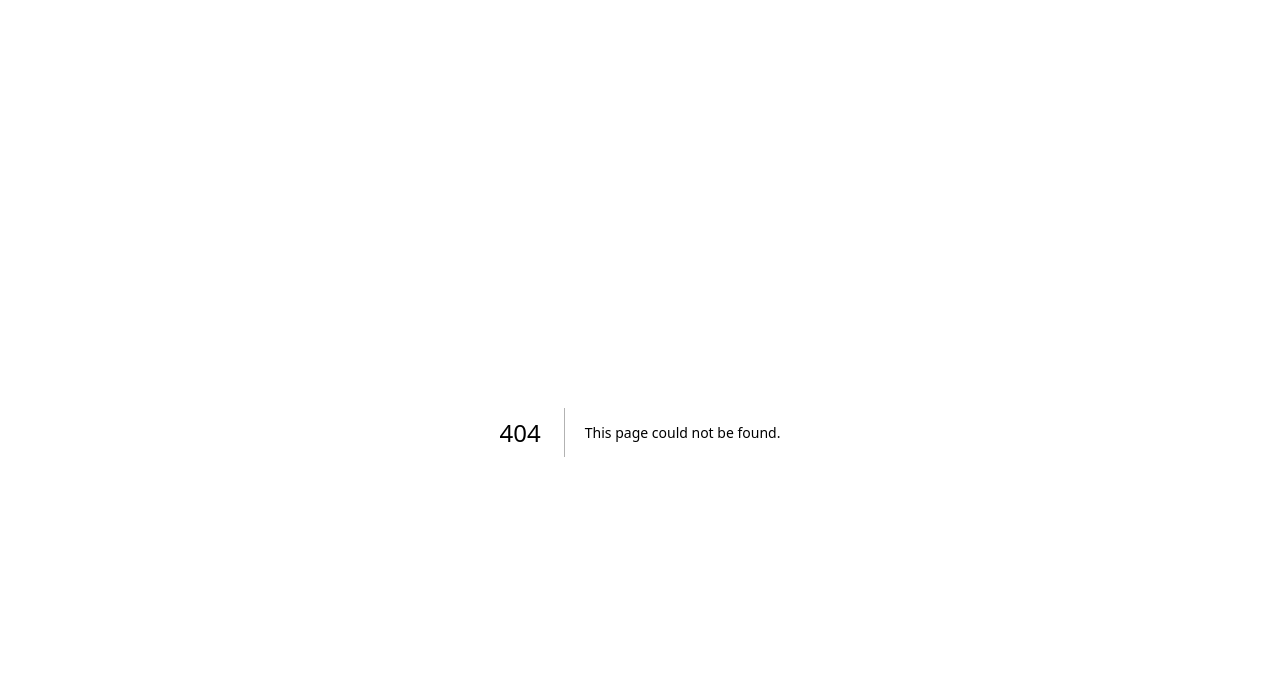
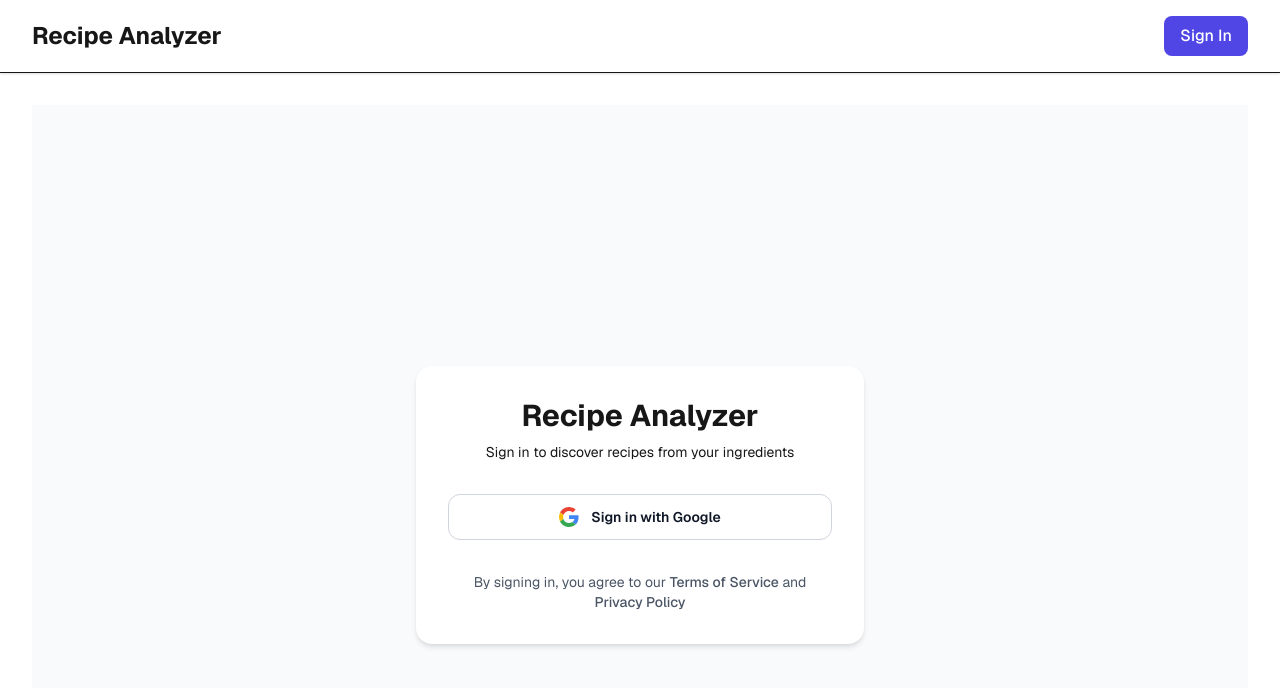
Before and after one commit to dkoh2018/scarletHacks_application, a Next.js app: page /login in a window 1280 px wide. Before the commit this address had no page. Shown: the top 688 px of the page. Built offline with nearby package versions, Linux system fonts and the light colour scheme; no server answers.

Commit message:
masdfasdf

```diff
--- a/package.json
+++ b/package.json
@@ -11,6 +11,7 @@
     "dev:all": "concurrently \"npm run dev\" \"npm run api\""
   },
   "dependencies": {
+    "@auth/mongodb-adapter": "^3.8.0",
     "@emotion/react": "^11.14.0",
     "@emotion/styled": "^11.14.0",
     "@google/genai": "^0.7.0",
@@ -24,6 +25,7 @@
     "mongodb": "^6.15.0",
     "mongoose": "^8.13.2",
     "next": "15.2.4",
+    "next-auth": "^5.0.0-beta.25",
     "react": "^19.0.0",
     "react-dom": "^19.0.0"
   },
--- /dev/null
+++ b/src/app/api/auth/[...nextauth]/route.js
@@ -0,0 +1,33 @@
+import NextAuth from 'next-auth';
+import GoogleProvider from 'next-auth/providers/google';
+import { MongoDBAdapter } from '@auth/mongodb-adapter';
+import clientPromise from '@/lib/mongodb';
+
+export const authOptions = {
+  providers: [
+    GoogleProvider({
+      clientId: process.env.GOOGLE_CLIENT_ID,
+      clientSecret: process.env.GOOGLE_CLIENT_SECRET,
+    }),
+  ],
+  adapter: MongoDBAdapter(clientPromise),
+  session: {
+    strategy: 'jwt',
+  },
+  pages: {
+    signIn: '/login',
+  },
+  callbacks: {
+    async session({ session, token, user }) {
+      // Add the user's MongoDB id to the session
+      if (session?.user && token?.sub) {
+        session.user.id = token.sub;
+      }
+      return session;
+    },
+  },
+};
+
+const handler = NextAuth(authOptions);
+
+export { handler as GET, handler as POST };
--- a/src/app/layout.js
+++ b/src/app/layout.js
@@ -1,5 +1,7 @@
 import { Geist, Geist_Mono } from "next/font/google";
 import "./globals.css";
+import AuthProvider from "@/components/AuthProvider";
+import UserMenu from "@/components/UserMenu";
 
 const geistSans = Geist({
   variable: "--font-geist-sans",
@@ -25,9 +27,17 @@ export default function RootLayout({ children }) {
         className={`${geistSans.variable} ${geistMono.variable} antialiased min-h-screen bg-gradient-to-b from-gray-50 to-gray-100 dark:from-gray-900 dark:to-gray-950`}
         suppressHydrationWarning={true}
       >
-        <main className="max-w-7xl mx-auto px-4 sm:px-6 lg:px-8 py-8">
-          {children}
-        </main>
+        <AuthProvider>
+          <header className="bg-white shadow-sm dark:bg-gray-800 dark:border-gray-700 border-b">
+            <div className="max-w-7xl mx-auto px-4 sm:px-6 lg:px-8 py-4 flex justify-between items-center">
+              <h1 className="text-2xl font-bold text-primary">Recipe Analyzer</h1>
+              <UserMenu />
+            </div>
+          </header>
+          <main className="max-w-7xl mx-auto px-4 sm:px-6 lg:px-8 py-8">
+            {children}
+          </main>
+        </AuthProvider>
       </body>
     </html>
   );
--- /dev/null
+++ b/src/app/login/page.js
@@ -0,0 +1,100 @@
+'use client';
+
+import { useState } from 'react';
+import { useRouter } from 'next/navigation';
+import { signIn } from 'next-auth/react';
+import Link from 'next/link';
+
+export default function LoginPage() {
+  const router = useRouter();
+  const [loading, setLoading] = useState(false);
+  const [error, setError] = useState('');
+
+  const handleGoogleSignIn = async () => {
+    setLoading(true);
+    setError('');
+
+    try {
+      // Use NextAuth to sign in with Google
+      await signIn('google', { callbackUrl: '/' });
+      // Note: NextAuth handles the redirect automatically
+    } catch (error) {
+      setError('Something went wrong. Please try again.');
+      setLoading(false);
+    }
+  };
+
+  return (
+    <div className="flex min-h-screen flex-col items-center justify-center py-12 px-4 sm:px-6 lg:px-8 bg-gray-50">
+      <div className="w-full max-w-md space-y-8 bg-white p-8 rounded-lg shadow-md">
+        <div>
+          <h2 className="text-center text-3xl font-bold text-primary">
+            Recipe Analyzer
+          </h2>
+          <p className="mt-2 text-center text-sm text-muted">
+            Sign in to discover recipes from your ingredients
+          </p>
+        </div>
+
+        {error && (
+          <div className="bg-red-100 border border-red-400 text-red-700 px-4 py-3 rounded">
+            {error}
+          </div>
+        )}
+
+        <div className="mt-8">
+          <button
+            onClick={handleGoogleSignIn}
+            disabled={loading}
+            className="group relative flex w-full justify-center items-center gap-3 rounded-md bg-white py-3 px-4 text-sm font-semibold text-gray-900 border border-gray-300 hover:bg-gray-50 transition-all"
+          >
+            {/* Google Logo */}
+            <svg className="h-5 w-5" aria-hidden="true" viewBox="0 0 24 24">
+              <path
+                d="M12.0003 4.75C13.7703 4.75 15.3553 5.36002 16.6053 6.54998L20.0303 3.125C17.9502 1.19 15.2353 0 12.0003 0C7.31028 0 3.25527 2.69 1.28027 6.60998L5.27028 9.70498C6.21525 6.86002 8.87028 4.75 12.0003 4.75Z"
+                fill="#EA4335"
+              />
+              <path
+                d="M23.49 12.275C23.49 11.49 23.415 10.73 23.3 10H12V14.51H18.47C18.18 15.99 17.34 17.25 16.08 18.1L19.945 21.1C22.2 19.01 23.49 15.92 23.49 12.275Z"
+                fill="#4285F4"
+              />
+              <path
+                d="M5.26498 14.2949C5.02498 13.5699 4.88501 12.7999 4.88501 11.9999C4.88501 11.1999 5.01998 10.4299 5.26498 9.7049L1.275 6.60986C0.46 8.22986 0 10.0599 0 11.9999C0 13.9399 0.46 15.7699 1.28 17.3899L5.26498 14.2949Z"
+                fill="#FBBC05"
+              />
+              <path
+                d="M12.0004 24C15.2404 24 17.9654 22.935 19.9454 21.095L16.0804 18.095C15.0054 18.82 13.6204 19.245 12.0004 19.245C8.8704 19.245 6.21537 17.135 5.2654 14.29L1.27539 17.385C3.25539 21.31 7.3104 24 12.0004 24Z"
+                fill="#34A853"
+              />
+            </svg>
+
+            {loading ? (
+              <div className="flex items-center">
+                <svg className="animate-spin h-5 w-5 mr-2 text-primary" xmlns="http://www.w3.org/2000/svg" fill="none" viewBox="0 0 24 24">
+                  <circle className="opacity-25" cx="12" cy="12" r="10" stroke="currentColor" strokeWidth="4"></circle>
+                  <path className="opacity-75" fill="currentColor" d="M4 12a8 8 0 018-8V0C5.373 0 0 5.373 0 12h4zm2 5.291A7.962 7.962 0 014 12H0c0 3.042 1.135 5.824 3 7.938l3-2.647z"></path>
+                </svg>
+                <span>Signing in...</span>
+              </div>
+            ) : (
+              <span>Sign in with Google</span>
+            )}
+          </button>
+        </div>
+
+        <div className="mt-6 text-center text-sm">
+          <p className="text-gray-600">
+            By signing in, you agree to our{' '}
+            <a href="#" className="font-medium text-primary hover:text-primary-dark">
+              Terms of Service
+            </a>{' '}
+            and{' '}
+            <a href="#" className="font-medium text-primary hover:text-primary-dark">
+              Privacy Policy
+            </a>
+          </p>
+        </div>
+      </div>
+    </div>
+  );
+}
--- a/src/app/page.js
+++ b/src/app/page.js
@@ -1,11 +1,22 @@
 'use client';
 
-import { useRef, useState } from 'react';
+import { useRef, useState, useEffect } from 'react';
+import { useSession } from 'next-auth/react';
+import { useRouter } from 'next/navigation';
 import PhotoCapture from '../components/PhotoCapture';
 import IngredientsList from '../components/IngredientsList';
 import RecipeList from '../components/RecipeList';
 
 export default function Home() {
+  const { data: session, status } = useSession();
+  const router = useRouter();
+
+  // Redirect to login if not authenticated
+  useEffect(() => {
+    if (status === 'unauthenticated') {
+      router.push('/login');
+    }
+  }, [status, router]);
   const [ingredients, setIngredients] = useState([
     'Apples', 'Chicken', 'Broccoli', 'Tomatoes', 'Carrots',
     'Flour', 'Ketchup', 'Lettuce', 'White Bread', 'Steak',
@@ -114,6 +125,15 @@ export default function Home() {
     setShowRecipes(true);
   };
 
+  // Show loading state while checking authentication
+  if (status === 'loading') {
+    return (
+      <div className="flex justify-center items-center min-h-[60vh]">
+        <div className="animate-spin rounded-full h-12 w-12 border-t-2 border-b-2 border-primary"></div>
+      </div>
+    );
+  }
+
   return (
     <div className="space-y-12">
       {/* Header */}
--- /dev/null
+++ b/src/components/AuthProvider.js
@@ -0,0 +1,7 @@
+'use client';
+
+import { SessionProvider } from 'next-auth/react';
+
+export default function AuthProvider({ children }) {
+  return <SessionProvider>{children}</SessionProvider>;
+}
--- /dev/null
+++ b/src/components/UserMenu.js
@@ -0,0 +1,67 @@
+'use client';
+
+import { useSession, signOut } from 'next-auth/react';
+import Link from 'next/link';
+import Image from 'next/image';
+import { useState } from 'react';
+
+export default function UserMenu() {
+  const { data: session, status } = useSession();
+  const [menuOpen, setMenuOpen] = useState(false);
+
+  const toggleMenu = () => setMenuOpen(!menuOpen);
+
+  if (status === 'loading') {
+    return <div className="h-8 w-8 rounded-full bg-gray-200 animate-pulse"></div>;
+  }
+
+  if (status === 'unauthenticated') {
+    return (
+      <Link href="/login" className="btn btn-primary btn-sm px-4 py-2 bg-indigo-600 text-white rounded-md hover:bg-indigo-700 transition-colors">
+        Sign In
+      </Link>
+    );
+  }
+
+  return (
+    <div className="relative">
+      <button
+        onClick={toggleMenu}
+        className="flex items-center space-x-2 focus:outline-none"
+      >
+        <div className="relative h-8 w-8 rounded-full overflow-hidden border-2 border-gray-200">
+          {session.user.image ? (
+            <Image
+              src={session.user.image}
+              alt={session.user.name || 'User'}
+              fill
+              className="object-cover"
+            />
+          ) : (
+            <div className="flex items-center justify-center h-full w-full bg-indigo-600 text-white text-sm font-semibold">
+              {session.user.name?.charAt(0)?.toUpperCase() || 'U'}
+            </div>
+          )}
+        </div>
+        <span className="hidden md:inline text-sm font-medium truncate max-w-[150px]">
+          {session.user.name}
+        </span>
+      </button>
+
+      {menuOpen && (
+        <div className="absolute right-0 mt-2 w-48 bg-white shadow-lg rounded-md py-1 z-10 border border-gray-200">
+          <div className="px-4 py-2 border-b border-gray-100">
+            <p className="text-sm font-medium">{session.user.name}</p>
+            <p className="text-xs text-gray-500 truncate">{session.user.email}</p>
+          </div>
+          <button
+            onClick={() => signOut({ callbackUrl: '/' })}
+            className="w-full text-left px-4 py-2 text-sm text-gray-700 hover:bg-gray-100"
+          >
+            Sign out
+          </button>
+        </div>
+      )}
+    </div>
+  );
+}
--- /dev/null
+++ b/src/lib/mongodb.js
@@ -0,0 +1,28 @@
+// MongoDB connection helper
+import { MongoClient } from 'mongodb';
+
+const uri = process.env.MONGODB_URI;
+const options = {};
+
+let client;
+let clientPromise;
+
+if (!uri) {
+  throw new Error('Please add your MongoDB URI to .env.local');
+}
+
+if (process.env.NODE_ENV === 'development') {
+  // In development mode, use a global variable so that the value
+  // is preserved across module reloads caused by HMR (Hot Module Replacement).
+  if (!global._mongoClientPromise) {
+    client = new MongoClient(uri, options);
+    global._mongoClientPromise = client.connect();
+  }
+  clientPromise = global._mongoClientPromise;
+} else {
+  // In production mode, it's best to not use a global variable.
+  client = new MongoClient(uri, options);
+  clientPromise = client.connect();
+}
+
+export default clientPromise;
```
Also changed, not shown: 1 other file (tests, documents, lock files or other folders).
